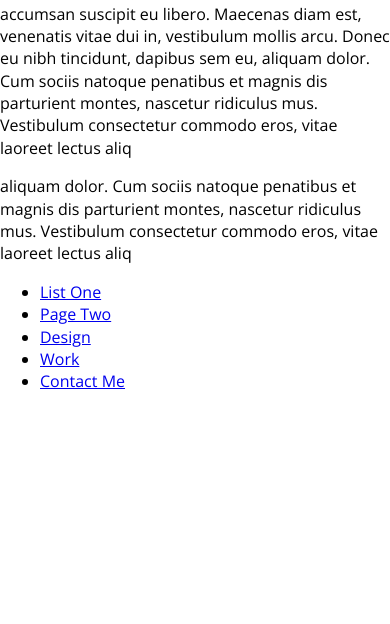
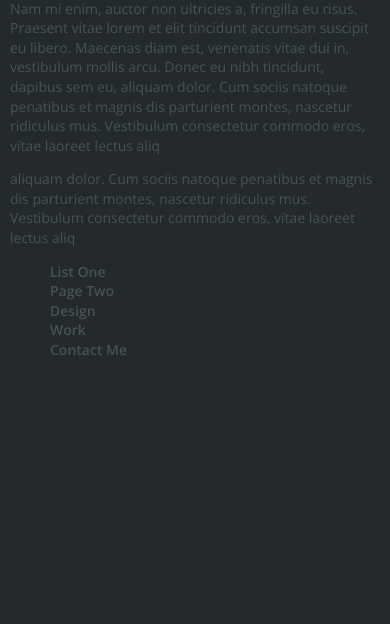
Before and after one commit to IsabelNtanda/projecto_infusion, a plain HTML site: page index.html in a window 390 px wide. Shown: the part 10152-10776 px from the top of the page. Before the commit the page ends 10561 px from the top, so only its background shows below. Drawn offline with nearby package versions, Linux system fonts and the light colour scheme; files whose address does not match are found by name.

Commit message:
done footer, done mobile

```diff
--- a/assets/style/main.css
+++ b/assets/style/main.css
@@ -233,3 +233,19 @@ text-align: center;
 .no-js .quote-slidershow figure + figure{
 margin-top: 5rem;
 }
+
+.footer{
+background-color: #242a2c;
+padding: 5rem 0 25rem;
+color: #455351;
+font-size: 1.4rem;
+}
+.footer__link li{
+list-style: none;
+}
+.footer__link li a{
+color: #455351;
+display: block;
+font-weight: 600;
+text-decoration: none;
+}
--- a/index.html
+++ b/index.html
@@ -215,8 +215,12 @@
         <figure><img alt="" src="assets/img/slider/slide-02.png" /></figure>
         <figure><img alt="" src="assets/img/slider/slide-01.png" /></figure>
         <figure><img alt="" src="assets/mg/slider/slide-02.png" /></figure>
-        <span class="prev" style="display: none;"><i class="fas fa-angle-left fa-4x"></i></span>
-        <span class="next"  style="display: none;"><i class="fas fa-angle-right fa-4x"></i></span>
+        <span class="prev" style="display: none"
+          ><i class="fas fa-angle-left fa-4x"></i
+        ></span>
+        <span class="next" style="display: none"
+          ><i class="fas fa-angle-right fa-4x"></i
+        ></span>
       </div>
     </div>
 
@@ -238,20 +242,25 @@
         </figure>
       </div>
 
-      <span class="prev" style="display: none;"><i class="fas fa-angle-left fa-2x"></i></span>
-      <span class="next" style="display: none;"><i class="fas fa-angle-right fa-2x"></i></span>
+      <span class="prev" style="display: none"
+        ><i class="fas fa-angle-left fa-2x"></i
+      ></span>
+      <span class="next" style="display: none"
+        ><i class="fas fa-angle-right fa-2x"></i
+      ></span>
     </section>
 
-    <footer>
+    <footer class="footer">
+      <div class="container">
         <h2>INFUSION</h2>
 
         <p>
-        Nam mi enim, auctor non ultricies a, fringilla eu risus. Praesent vitae
-        lorem et elit tincidunt accumsan suscipit eu libero. Maecenas diam est,
-        venenatis vitae dui in, vestibulum mollis arcu. Donec eu nibh tincidunt,
-        dapibus sem eu, aliquam dolor. Cum sociis natoque penatibus et magnis
-        dis parturient montes, nascetur ridiculus mus. Vestibulum consectetur
-        commodo eros, vitae laoreet lectus aliq
+          Nam mi enim, auctor non ultricies a, fringilla eu risus. Praesent
+          vitae lorem et elit tincidunt accumsan suscipit eu libero. Maecenas
+          diam est, venenatis vitae dui in, vestibulum mollis arcu. Donec eu
+          nibh tincidunt, dapibus sem eu, aliquam dolor. Cum sociis natoque
+          penatibus et magnis dis parturient montes, nascetur ridiculus mus.
+          Vestibulum consectetur commodo eros, vitae laoreet lectus aliq
         </p>
 
         <p>
@@ -260,13 +269,14 @@
           vitae laoreet lectus aliq
         </p>
 
-      <ul>
+        <ul class="footer__link">
           <li><a href="#">List One</a></li>
           <li><a href="#">Page Two</a></li>
           <li><a href="#">Design</a></li>
           <li><a href="#">Work</a></li>
           <li><a href="#">Contact Me</a></li>
         </ul>
+      </div>
     </footer>
   </body>
 </html>
```
Lines whose indentation alone changed are shown as unchanged.
